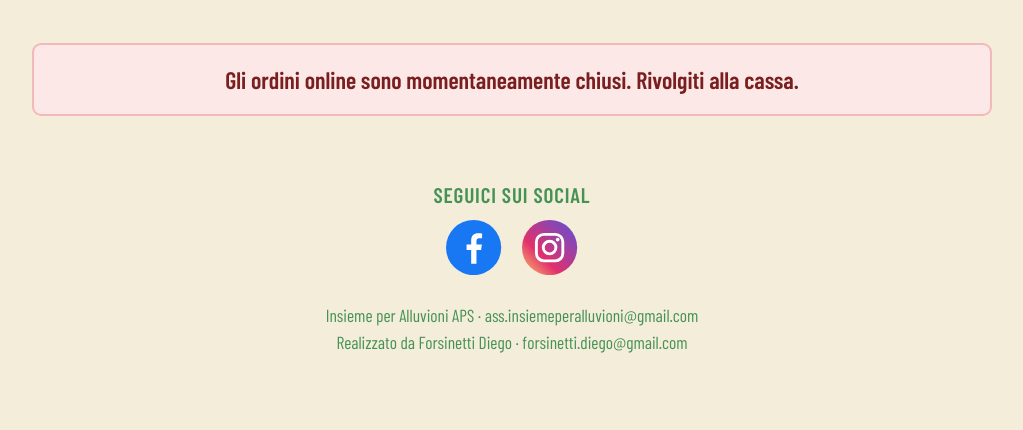
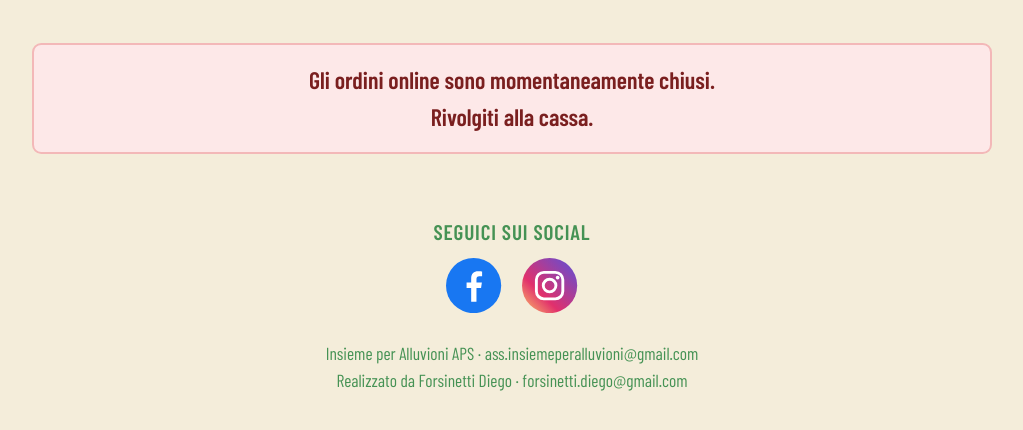
Before and after one commit to forsinettidiego-4aps/sagradelsedano, a plain HTML site: page index.html in a window 1280 px wide. Shown: the part 366-796 px from the top of the page, without its empty margins (128-1151 px from the left). Drawn offline with nearby package versions, Linux system fonts and the light colour scheme; a web font is replaced by a local one.

Commit message:
Update index.html

```diff
--- a/index.html
+++ b/index.html
@@ -140,7 +140,7 @@ footer p{margin:.2rem 0}
   <p class="sub display">Alluvioni Cambiò</p>
   <h2 class="menu display">Menù</h2>
 </header>
-<div class="info closed" id="closed" style="max-width:960px;width:calc(100% - 2rem);margin:1rem auto" hidden>Gli ordini online sono momentaneamente chiusi. Rivolgiti alla cassa.</div>
+<div class="info closed" id="closed" style="max-width:960px;width:calc(100% - 2rem);margin:1rem auto" hidden><p>Gli ordini online sono momentaneamente chiusi.</p><p>Rivolgiti alla cassa.</p></div>
 <main>
   <div class="info" id="how">
     <p><b>Come funziona: scegli i piatti e le quantità, poi premi “Conferma ordine e genera QR” in fondo alla pagina.</b></p>
```
